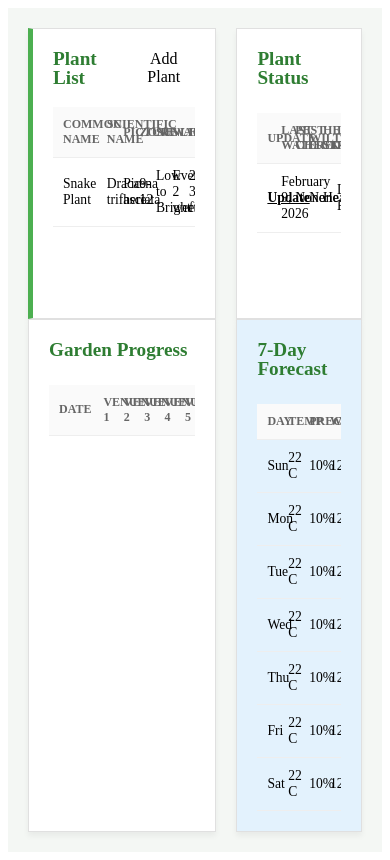
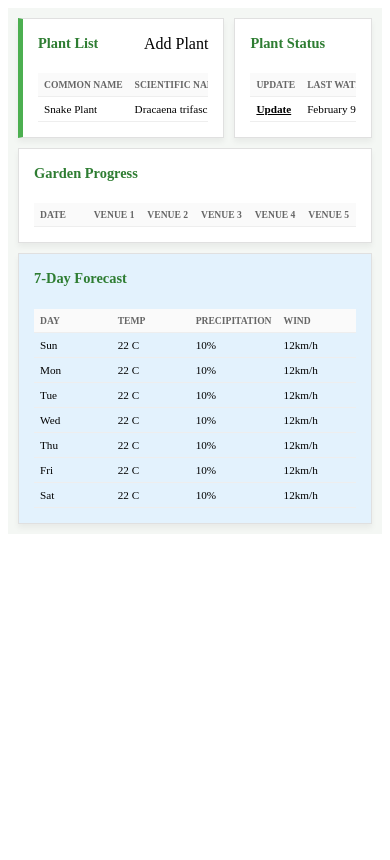
Before and after one commit to marke999/my-garden, a React (Create React App) app: page / in a window 390 px wide. Built offline with nearby package versions, Linux system fonts and the light colour scheme; the HTML template or start-up script is replaced by a standard one.

Commit message:
20th commit

```diff
--- a/src/index.css
+++ b/src/index.css
@@ -3,9 +3,9 @@
   /* Columns: Left is 1.5 parts, Right is 1 part */
   grid-template-columns: 1.5fr 1fr;
   /* Rows: Top and Bottom */
-  grid-template-rows: 1fr 1fr;
+  grid-template-rows: 1.4fr 0.6fr;
   column-gap: 20px;
-  row-gap: 0;
+  row-gap: 20px;
   height: 100vh;
   padding: 20px;
   background-color: #f4f7f4; /* Subtle garden green tint */
@@ -17,6 +17,7 @@
   padding: 20px;
   box-shadow: 0 4px 6px rgba(0,0,0,0.05);
   border: 1px solid #e0e0e0;
+  overflow: auto;
 }
 
 /* TOP LEFT & TOP RIGHT sections */
@@ -54,12 +55,7 @@ th, td {
   text-align: left;
   padding: 10px;
   border-bottom: 1px solid #eee;
-}
-
-/* Adjust padding for plant list to align rows with plant status */
-.plant-list table th,
-.plant-list table td {
-  padding: 10px;
+  white-space: nowrap; /* Prevent text wrapping */
 }
 
 th {
@@ -70,7 +66,7 @@ th {
   font-size: 0.75rem;
 }
 
-/* Align Plant List columns with Garden Progress */
+/* Align Plant List columns with */
 .plant-list table th:nth-child(1),
 .plant-list table td:nth-child(1),
 .garden-progress table th:nth-child(1),
@@ -83,7 +79,7 @@ th {
 .plant-status table td:nth-child(1),
 .weather-forecast table th:nth-child(1),
 .weather-forecast table td:nth-child(1) {
-  width: 25%; /* Match "Last Watered" width with "Day" */
+  width: 25%; /* Match "Last Watered width with "Day" */
 }
 
 .plant-status table th,
@@ -97,13 +93,12 @@ th {
 .table-container::-webkit-scrollbar {
   height: 6px;
 }
-
 .table-container::-webkit-scrollbar-thumb {
   background: #ccc;
   border-radius: 10px;
 }
 
-/* Update Button Styling */
+/* Update Button Styling - bold underlined text */
 .update-btn {
   background: none;
   color: inherit;
@@ -128,7 +123,7 @@ th {
   left: 0;
   right: 0;
   bottom: 0;
-  background-color: rgba(0, 0, 0, 0.5);
+  background-color: rgba(0,0,0,0.5);
   display: flex;
   justify-content: center;
   align-items: center;
@@ -144,7 +139,7 @@ th {
   max-width: 500px;
   max-height: 90vh;
   overflow-y: auto;
-  box-shadow: 0 4px 20px rgba(0, 0, 0, 0.3);
+  box-shadow: 0 4px 20px rgba(0,0,0,0.3);
 }
 
 .modal-content h2 {
@@ -219,7 +214,7 @@ th {
   background-color: #45a049;
 }
 
-/* Add Plant Button */
+/* Add Plant Button - plain text style */
 .add-plant-btn {
   background: none;
   color: inherit;
@@ -308,3 +303,85 @@ th {
 .btn-back:hover {
   background-color: #616161;
 }
+
+/* MOBILE RESPONSIVE - Stack sections vertically on small screens except plant list and plant status*/
+@media (max-width: 768px) {
+  .dashboard-container {
+    grid-template-columns: 1.5fr 1fr; /* Keep 2 columns for Plant List and Plant Status */
+    grid-template-rows: auto auto auto; /* 3 rows: top row + 2 stacked bottom sections */
+    height: auto; /* Allow natural height */
+    padding: 10px;
+    column-gap: 10px;
+    row-gap: 10px;
+  }
+
+  /* Plant List stays in position (row 1, col 1) */
+  .plant-list {
+    grid-column: 1;
+    grid-row: 1;
+  }
+
+  /* Plant Status stays in position (row 1, col 2) */
+  .plant-status {
+    grid-column: 2;
+    grid-row: 1;
+  }
+
+  /* Garden Progress spans full width on row 2 */
+  .garden-progress {
+    grid-column: 1 / -1; /* Spans both columns */
+    grid-row : 2;
+  }
+
+  /* Weather Forecast spans full width on row 3 */
+  .weather-forecast {
+    grid-column: 1 / -1; /* Span both columns */
+    grid-row: 3;
+  }
+
+  .section {
+    padding: 15px;
+  }
+
+  h2 {
+    font-size: 0.9rem;
+    margin-bottom: 10px;
+    white-space: nowrap; /* Prevent heading from wrapping */
+    overflow: hidden;
+    text-overflow: ellipsis; /* Add ... if text is too long */
+  }
+
+  table {
+    font-size: 0.7rem;
+    table-layout: auto; /* Allow table to determine its own width on mobile */
+    min-width: 100%; /* Ensure table takes at least full width */
+  }
+
+  th, td {
+    padding: 6px;
+    white-space: nowrap; /* Keep text on one line */
+  }
+
+  th {
+    font-size: 0.6rem;
+  }
+
+  /* Make table container scrollable */
+  .table-container {
+    overflow-x: auto;
+    -webkit-overflow-scrolling: touch; /* Smooth scrolling on iOS */
+  }
+}
+
+/* TABLET - Adjust for medium screens */
+@media (min-width: 769px) and (max-width: 1024px) {
+  .dashboard-container {
+    padding: 15px;
+    column-gap: 15px;
+    row-gap: 15px;
+  }
+
+  table {
+    font-size: 0.8rem;
+  }
+}
```
